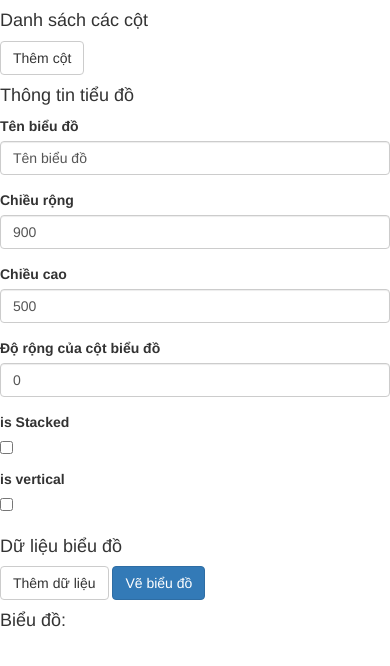
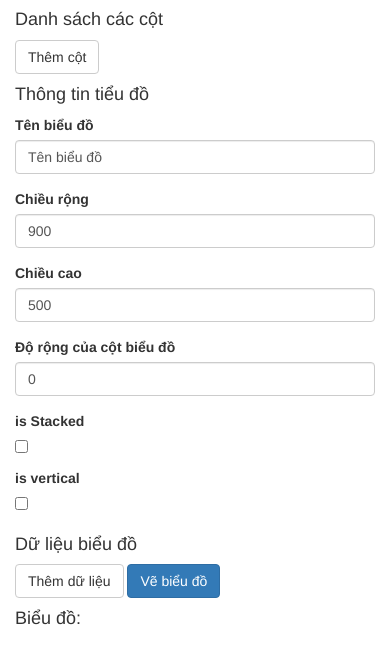
Before and after one commit to nttuyen/nttuyen.github.io, a plain HTML site: page chart/index.html in a window 390 px wide. Drawn offline with nearby package versions, Linux system fonts and the light colour scheme; a script that the page names is missing.

Commit message:
update style

```diff
--- a/chart/index.html
+++ b/chart/index.html
@@ -35,9 +35,8 @@
 	  </ul>
 	</nav>
 </div>
+<div class="container">
 <div class="row">
-	<div class="col-md-1">
-	</div>
 	<div class="col-md-4">
 		<h4>Danh sách các cột</h4>
 		<div id="chart_columns"></div>
@@ -45,7 +44,7 @@
 			<button id="btn_add_column" type="button" class="btn btn-default">Thêm cột</button>
 		</div>
 	</div>
-	<div class="col-md-1"></div>
+	<div class="col-md-2"></div>
 	<div class="col-md-4">
 		<h4>Thông tin tiểu đồ</h4>
 		<form class="form-horizontal" role="form">
@@ -89,7 +88,6 @@
 	</div>
 </div>
 <div class="row">
-	<div class="col-md-1"></div>
 	<div class="col-md-10">
 		<h4>Dữ liệu biểu đồ</h4>
 		<div id="table_data"></div>
@@ -106,5 +104,6 @@
 		<div id="chart_div"></div>
 	</div>
 </div>
+</div>
 </body>
 </html>
```
